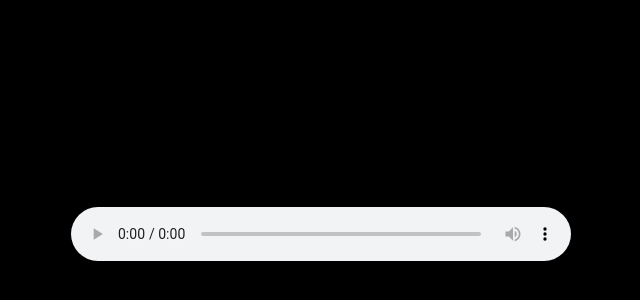
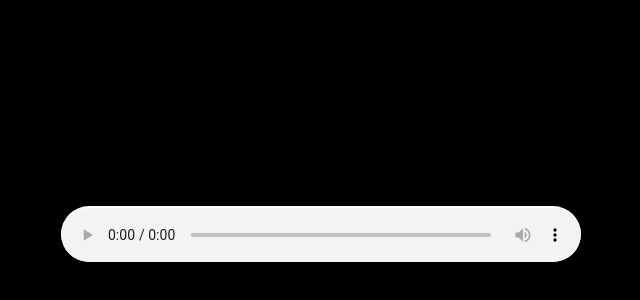
Before and after one commit to ototmotol/music-player, a plain HTML site: page index.html in a window 1280 px wide. Shown: the part 166-466 px from the top of the page, without its empty margins (319-959 px from the left). Drawn offline with Linux system fonts and the light colour scheme.

Commit message:
Update index.html

```diff
--- a/index.html
+++ b/index.html
@@ -7,25 +7,37 @@
 <style>
 body{
 margin:0;
-background:black;
+background:#000;
+height:100vh;
 display:flex;
 justify-content:center;
 align-items:center;
-height:100vh;
+overflow:hidden;
+}
+
+.player-box{
+width:90%;
+max-width:520px;
+display:flex;
+justify-content:center;
 }
 
 audio{
-width:90%;
-max-width:500px;
+width:100%;
+height:56px;
+border-radius:40px;
+background:#fff;
 }
 </style>
 </head>
 
 <body>
 
+<div class="player-box">
 <audio controls autoplay>
 <source src="song1.mp3" type="audio/mpeg">
 </audio>
+</div>
 
 </body>
 </html>
```
